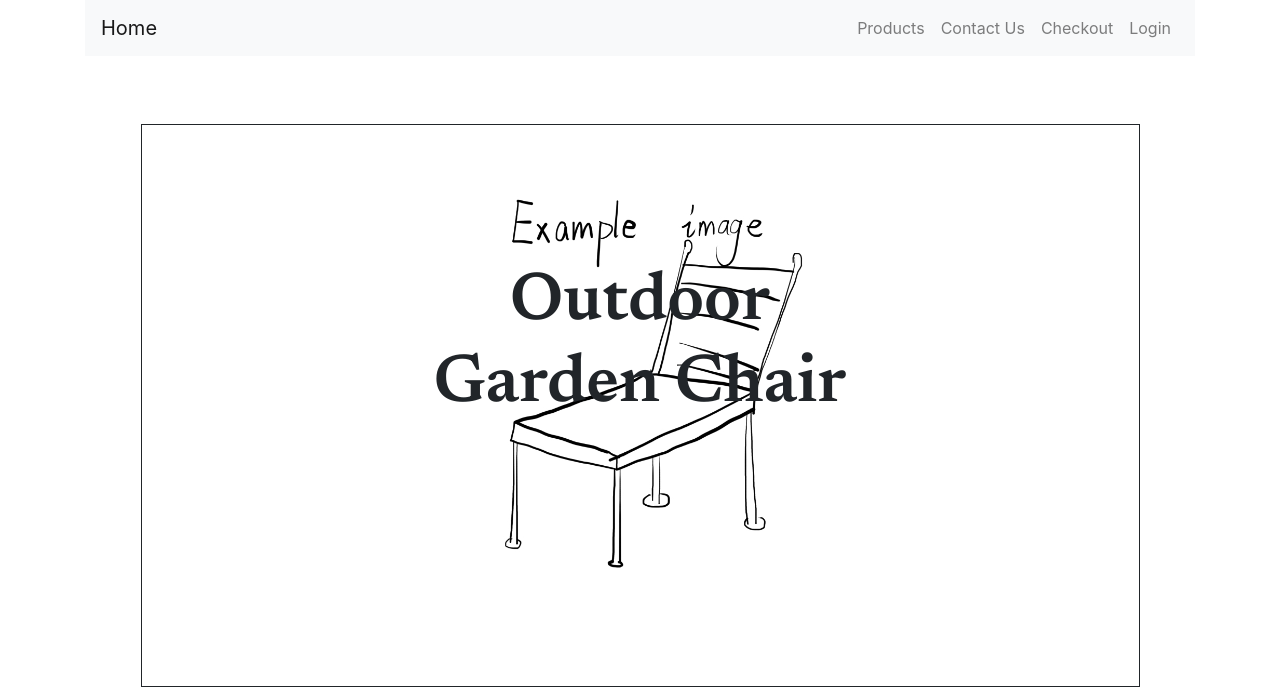
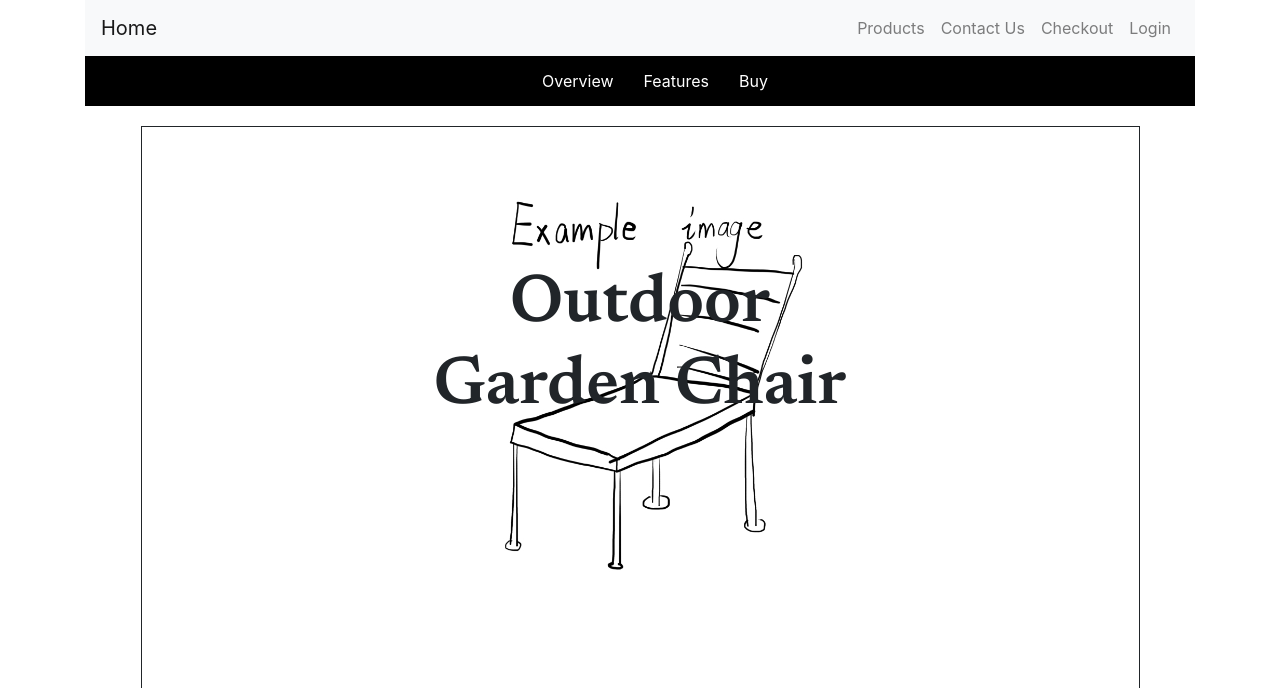
Before and after one commit to Mz69/Web-Dev, a PHP site: page /product.php?id=1 in a window 1280 px wide. Shown: the top 688 px of the page. Run offline with PHP 8.4, Linux system fonts and the light colour scheme; data comes from the database, SQL or seed files in the repository.

Commit message:
added product navbar back

```diff
--- a/project_IronMan5/css/productPg.css
+++ b/project_IronMan5/css/productPg.css
@@ -151,6 +151,11 @@
     float: left;
 }
 
+/* Overriding boostrap styling */
+#main-header {
+    margin-bottom: 0 !important;
+}
+
 @media screen and (max-width: 1200px){
     #img-slider {
         width: 100%;
--- a/project_IronMan5/includes/header.php
+++ b/project_IronMan5/includes/header.php
@@ -37,7 +37,7 @@
         }
 
     ?>
-    <nav class="navbar navbar-expand-lg navbar-light bg-light mb-5">
+    <nav id="main-header" class="navbar navbar-expand-lg navbar-light bg-light mb-5">
         <a class="navbar-brand" href="index.php">Home</a>
         <button class="navbar-toggler" type="button" data-toggle="collapse" data-target="#navbarSupportedContent" aria-controls="navbarSupportedContent" aria-expanded="false" aria-label="Toggle navigation">
             <span class="navbar-toggler-icon"></span>
--- a/project_IronMan5/product.php
+++ b/project_IronMan5/product.php
@@ -3,9 +3,13 @@
     require_once "db/db.php";
 ?>
     <link rel="stylesheet" href="css/productPg.css">
+    <div id="product-nav">
+        <a><img></a>
+        <a href="#product_intro_img">Overview</a>
+        <a href="#product-features">Features</a>
+        <a href="#add2cart">Buy</a>
+    </div>
 
-
-    <body>
         <div id="content">
             <div id="product-intro-img">
             <?php
@@ -81,7 +85,6 @@
 
             </div>
         </div>
-    </body>
 
     <script src="https://ajax.googleapis.com/ajax/libs/jquery/3.5.1/jquery.min.js"></script>
     <script src="js/script.js"></script>
```
Also changed, not shown: project_IronMan5/css/main.css (line endings or trailing spaces).
